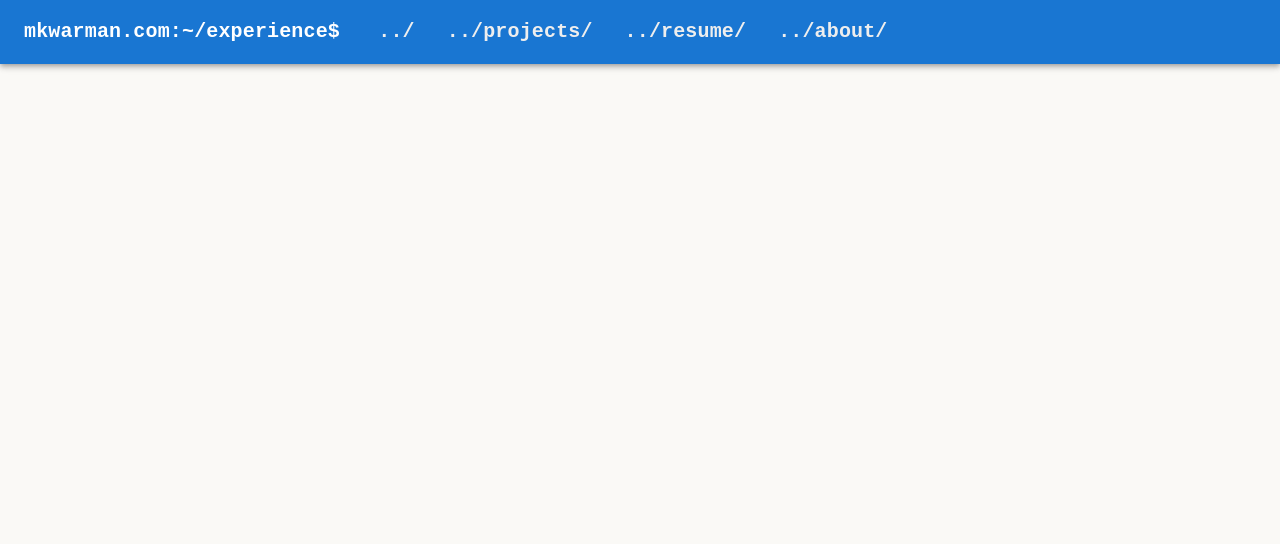
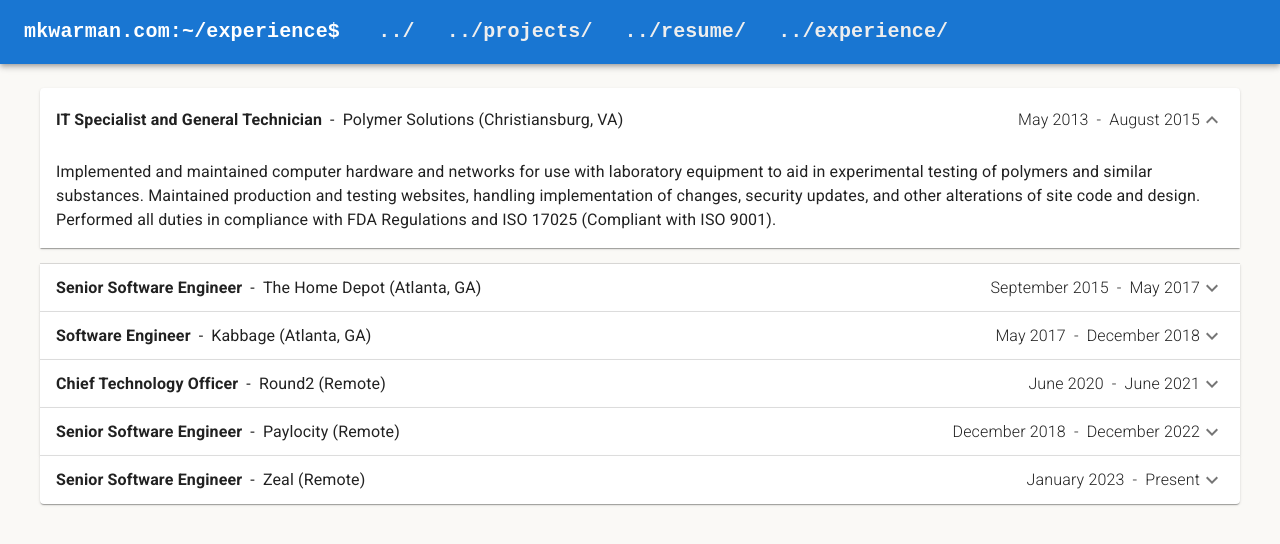
Before and after one commit to mkwarman/site-react, a React (Create React App) app in the folder client/: page /experience in a window 1280 px wide. Shown: the top 544 px of the page. Built offline with nearby package versions, Linux system fonts and the light colour scheme.

Commit message:
Add experience page

```diff
--- a/client/src/App.tsx
+++ b/client/src/App.tsx
@@ -5,7 +5,7 @@
 import { Home } from './pages/home/';
 import { Projects } from './pages/projects';
 import { Resume } from './pages/resume';
-import { About } from './pages/about';
+import { Experience } from './pages/experience';
 
 const theme = createTheme({
   palette: {
@@ -27,8 +27,8 @@
           <Routes>
             <Route path="/" element={<Home />} />
             <Route path="/projects" element={<Projects />} />
+            <Route path="/experience" element={<Experience />} />
             <Route path="/resume" element={<Resume />} />
-            <Route path="/about" element={<About />} />
           </Routes>
         </Box>
       </Container>
--- a/client/src/components/filterDrawer/checkboxSection.tsx
+++ b/client/src/components/filterDrawer/checkboxSection.tsx
@@ -1,5 +1,5 @@
 import { Box, Checkbox, Divider, FormControlLabel, FormGroup } from "@mui/material"
-import { IFilterOptionSelect, IFilterSectionSelect, IFilterSections } from "./types"
+import { IFilterOptionSelect, IFilterSectionSelect } from "./types"
 import { useCallback } from "react"
 
 interface ICheckboxSection {
@@ -24,7 +24,7 @@
       }
     };
     props.onChange(update);
-  }, [props.section])
+  }, [props])
 
   return (
     <Box padding={1}>
--- a/client/src/components/filterDrawer/index.tsx
+++ b/client/src/components/filterDrawer/index.tsx
@@ -17,7 +17,7 @@
     }
 
     props.onChange(update);
-  }, [props.filterSections])
+  }, [props])
 
   const { filterSections, width } = props;
   return (
--- a/client/src/components/topBar/index.tsx
+++ b/client/src/components/topBar/index.tsx
@@ -16,7 +16,7 @@
 import { useLocation, useNavigate } from 'react-router-dom';
 import { Cursor } from "../cursor";
 
-const TYPE_DELAY_MS = 40;
+const TYPE_DELAY_MS = 30;
 
 interface IPage {
    properName: string,
@@ -37,8 +37,8 @@
     location: "/resume/",
   },
   {
-    properName: "About",
-    location: "/about/",
+    properName: "Experience",
+    location: "/experience/",
   },
 ];
 
--- a/client/src/constants/index.ts
+++ b/client/src/constants/index.ts
@@ -2,3 +2,6 @@
   LinkedInProfile = "https://www.linkedin.com/in/mkwarman",
   GitHubProfile = "https://www.github.com/mkwarman",
 }
+
+export const MONTHS_SHORT = ["Jan", "Feb", "Mar", "Apr", "May", "Jun", "Jul", "Aug", "Sep", "Oct", "Nov", "Dec"];
+export const MONTHS = ["January", "February", "March", "April", "May", "June", "July", "August", "September", "October", "November", "December"];
--- a/client/src/pages/about/index.tsx
+++ /dev/null
@@ -1 +0,0 @@
-export const About = () => <>About</>
--- /dev/null
+++ b/client/src/pages/experience/index.tsx
@@ -0,0 +1,132 @@
+import { Box, Accordion, AccordionSummary, Typography, AccordionDetails, Divider, styled, useMediaQuery, useTheme, Grid } from "@mui/material"
+import ExpandMoreIcon from "@mui/icons-material/ExpandMore";
+import { MONTHS, MONTHS_SHORT } from "../../constants";
+import { SyntheticEvent, useCallback, useState } from "react";
+
+const InlineTypography = styled(Typography)({
+  display: "inline"
+});
+
+interface IExperience {
+  title: string,
+  company: string,
+  location: string,
+  description: string,
+  startDate: Date,
+  endDate: Date | null,
+}
+
+const getExperience = () => (
+  [
+    {
+      title: "Senior Software Engineer",
+      company: "Zeal",
+      location: "Remote",
+      description: "Developed payroll API solutions for customer and internal usage using Node.js with Express and Typescript. Built frontend white label solutions to enable rapid customer success and easy use of Zeal’s payroll solutions using React and internal UI suites. Deployed to AWS using Jenkins and custom pipelines. Designed and developed new feature suites along with product teams to enable customer success and attract new clients.",
+      startDate: new Date("2023-01-01T00:00:00"),
+      endDate: null,
+    },
+    {
+      title: "Senior Software Engineer",
+      company: "Paylocity",
+      location: "Remote",
+      description: "Developed time and labor management solutions using C#, .NET (ASP, Framework, and Core), React, Ionic, and SQL Server. Deployed using TeamCity and Octopus. Modernized legacy solutions to utilize event-driven processing, RESTful microservice and CQRS patterns, optimize and scale performance, and improve UX. Performed penetration testing and served as appsec liaison. Triaged production issues using logs, system dashboards, and memdump analysis via VS and WinDbg. Worked with product and UX teams to design and lead development of multiple new features from the ground up. Mentored team members through one-on-one discussions, dedicated knowledge sharing sessions, and constructive code reviews.",
+      startDate: new Date("2018-12-01T00:00:00"),
+      endDate: new Date("2022-12-01T00:00:00"),
+    },
+    {
+      title: "Chief Technology Officer",
+      company: "Round2",
+      location: "Remote",
+      description: "Joined startup when they were using inefficient technologies and worked to rework their entire data flow pipeline. Led the migration from 100% WordPress to React, AWS Lambda Python functions, and AWS RDS PostgreSQL with a separate test environment. Regularly interfaced with and supported overseas developers to construct a functional MVP.",
+      startDate: new Date("2020-06-01T00:00:00"),
+      endDate: new Date("2021-06-01T00:00:00"),
+    },
+    {
+      title: "Software Engineer",
+      company: "Kabbage",
+      location: "Atlanta, GA",
+      description: "Worked to improve existing and develop new FinTech software solutions for the most valuable startup in Georgia. Stabilized existing Platform technologies and microservices written in C#, ASP.NET, and SQL Server. Furthered the development of internal management suites written in Python and Angular. Updated and built new full stack applications using AWS, Postgres, C#, .NET Core, Node, Angular, and React.",
+      startDate: new Date("2017-05-01T00:00:00"),
+      endDate: new Date("2018-12-01T00:00:00"),
+    },
+    {
+      title: "Senior Software Engineer",
+      company: "The Home Depot",
+      location: "Atlanta, GA",
+      description: "Started as Junior Java Developer Contractor then hired and ultimately promoted to Senior Software Engineer. Constructed, maintained and improved payment applications written in Javascript with Reactive Extensions (Rx), Redux, and AngularJS using Pivotal Cloud Foundry. Converted legacy Informix 4GL code to Java 8 RESTful Microservices with SQL database integration and Korn Shell wrapper scripts on Apache Tomcat 7. Utilized modern software development practices including Agile, Extreme Programming (XP), Test Driven Development (TDD), and continuous integration (CI).",
+      startDate: new Date("2015-09-01T00:00:00"),
+      endDate: new Date("2017-05-01T00:00:00"),
+    },
+    {
+      title: "IT Specialist and General Technician",
+      company: "Polymer Solutions",
+      location: "Christiansburg, VA",
+      description: "Implemented and maintained computer hardware and networks for use with laboratory equipment to aid in experimental testing of polymers and similar substances. Maintained production and testing websites, handling implementation of changes, security updates, and other alterations of site code and design. Performed all duties in compliance with FDA Regulations and ISO 17025 (Compliant with ISO 9001).",
+      startDate: new Date("2013-05-01T00:00:00"),
+      endDate: new Date("2015-08-01T00:00:00"),
+    },
+  ] as IExperience[]
+)
+
+const getFormattedDate = (date: Date | null, short = false) => {
+  const months = short ? MONTHS_SHORT : MONTHS;
+  return date ? `${months[date.getMonth()]} ${date.getFullYear()}` : "Present"
+}
+
+const buildSummary = (experience: IExperience, isSmall = false) => {
+  const variant = isSmall ? "body2" : "body1";
+  return (
+    <Box display={"flex"} width={"100%"} justifyContent={"space-between"} flexDirection={{xs: "column", sm:"row"}}>
+      <Box display={"flex"} flexDirection={{xs: "column", md: "row"}}>
+        <Box>
+          <InlineTypography fontWeight={"bold"}>{experience.title}</InlineTypography>
+        </Box>
+        <Box>
+          <Typography display={{xs: 'none', md: 'inline'}} mx={1}>-</Typography>
+          <InlineTypography variant={variant}>{experience.company}</InlineTypography>
+          <InlineTypography variant={variant} ml={.5}>({experience.location})</InlineTypography>
+        </Box>
+      </Box>
+      <Box>
+        <InlineTypography variant={variant} fontWeight={"light"}>{getFormattedDate(experience.startDate, isSmall)}</InlineTypography>
+        <InlineTypography variant={variant} fontWeight={"light"} mx={1}>-</InlineTypography>
+        <InlineTypography variant={variant} fontWeight={"light"}>{getFormattedDate(experience.endDate, isSmall)}</InlineTypography>
+      </Box>
+    </Box>
+  )
+}
+
+export const Experience = () => {
+  const [expanded, setExpanded] = useState(0);
+  const theme = useTheme();
+  const useShort = useMediaQuery(theme.breakpoints.down("md"));
+
+  const getSummary = useCallback((exp: IExperience) => (
+    buildSummary(exp, useShort)
+  ), [useShort]);
+
+  const experience = getExperience().sort(e => e.startDate.getTime()).reverse();
+
+  const handleChange = (index: number) => (_: SyntheticEvent, isExpanded: boolean) =>
+    setExpanded(isExpanded ? index : -1);
+
+  return (
+    <Box maxWidth={"lg"} mx={"auto"}>
+      {experience.map((exp, index) => (
+        <Accordion expanded={index === expanded} onChange={handleChange(index)} key={index}>
+          <AccordionSummary
+            expandIcon={<ExpandMoreIcon />}
+            aria-controls={`${exp.company}-content`}
+            id={`${exp.company}-header`}
+          >
+            {getSummary(exp)}
+          </AccordionSummary>
+          <AccordionDetails>
+            <Typography>{exp.description}</Typography>
+          </AccordionDetails>
+        </Accordion>
+      ))}
+    </Box>
+  )
+}
--- a/client/src/pages/projects/index.tsx
+++ b/client/src/pages/projects/index.tsx
@@ -63,8 +63,6 @@
     } as IFilterSectionSelect
   }
 
-  console.log(initialFilterSections);
-
   return initialFilterSections;
 }
 
@@ -74,7 +72,7 @@
  * - Add skeleton
  */
 export const Projects = () => {
-  const [allProjects, setAllProjects] = useState(placeholderProjects);
+  const [allProjects] = useState(placeholderProjects);
   const [projects, setProjects] = useState<IProject[]>(allProjects);
   const [filters, setFilters] = useState(getInitialFilterSections(projects))
 
@@ -88,7 +86,7 @@
 
     setFilters(newFilters);
     setProjects(newProjects);
-  }, [setFilters, setProjects]);
+  }, [setFilters, setProjects, allProjects]);
 
   return (
     <Box sx={{ display: 'flex' }} maxWidth={"lg"} mx={"auto"}>
```
